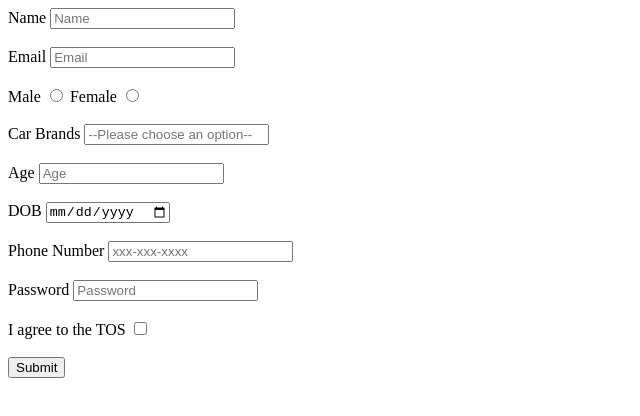
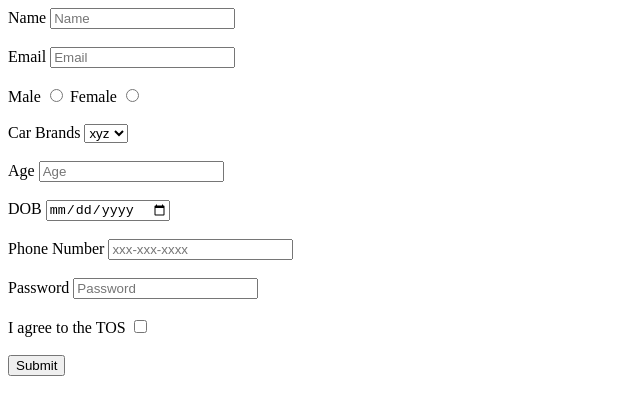
Before and after one commit to acciojob/signup-form-car-HidekiMichi, a website: page main.html in a window 1280 px wide. Shown: the whole page, without its empty margins (0-640 px from the left). Drawn offline with Linux system fonts and the light colour scheme.

Commit message:
created a submission

```diff
--- a/main.html
+++ b/main.html
@@ -24,7 +24,10 @@
 		<br>
 		<br>
 		<lable for="cars">Car Brands</lable>
-		<input name="Car Brands" id="cars" type="select" placeholder="--Please choose an option--" required/>
+		<select name="Car Brands" id="cars" type="select" placeholder="--Please choose an option--" required>
+		<option>xyz</option>
+		<option>abc</option>
+		</select>
 		<br>
 		<br>
 		<lable for="age">Age</lable>
```
